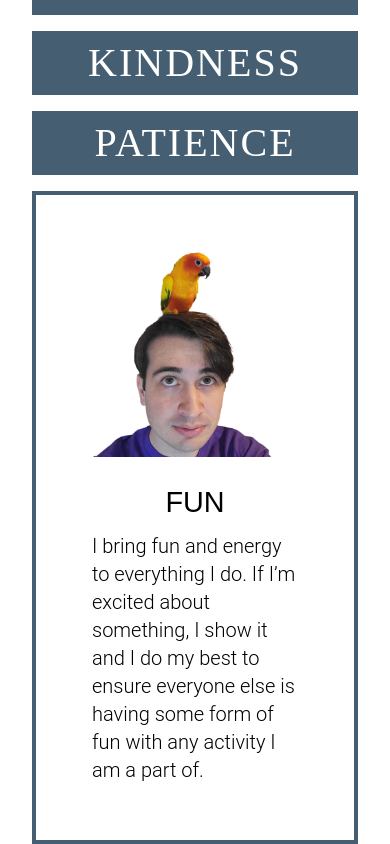
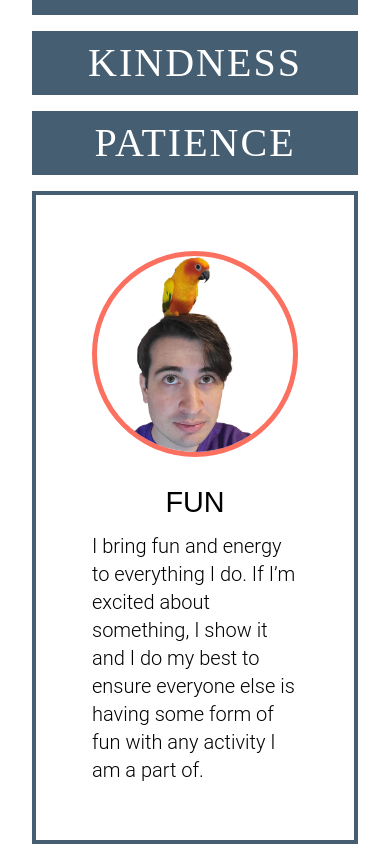
Before and after one commit to KevinLaird/leadership-profile, a React (Vite) app: page / in a window 390 px wide. Shown: the part 2113-2957 px from the top of the page. Built offline with nearby package versions, Linux system fonts and the light colour scheme; a web font is replaced by a local one.

Commit message:
Fixed weird tab component responsive behavior

```diff
--- a/src/components/TabContent.jsx
+++ b/src/components/TabContent.jsx
@@ -24,7 +24,7 @@ const TabContent = ({
         <img
           src={imageSrc}
           alt={imageAlt}
-          className={`w-full max-w-md lg:max-w-full max-h-60 lg:max-h-full object-contain ${imageClassName}`}
+          className={`w-full max-w-md lg:max-w-full max-h-60 lg:max-h-full object-contain ${styles.image} ${imageClassName}`}
         />
         <div className="flex flex-col gap-2">
           <h2
--- a/src/components/TabContent.module.css
+++ b/src/components/TabContent.module.css
@@ -20,6 +20,11 @@
 .h2 {
   font-size: 3rem;
   text-transform: uppercase;
+}
+
+.image {
+  border-radius: 50%;
+  border: solid #fc7060 5px;
 }
 
 /* Tablet responsiveness */
```
